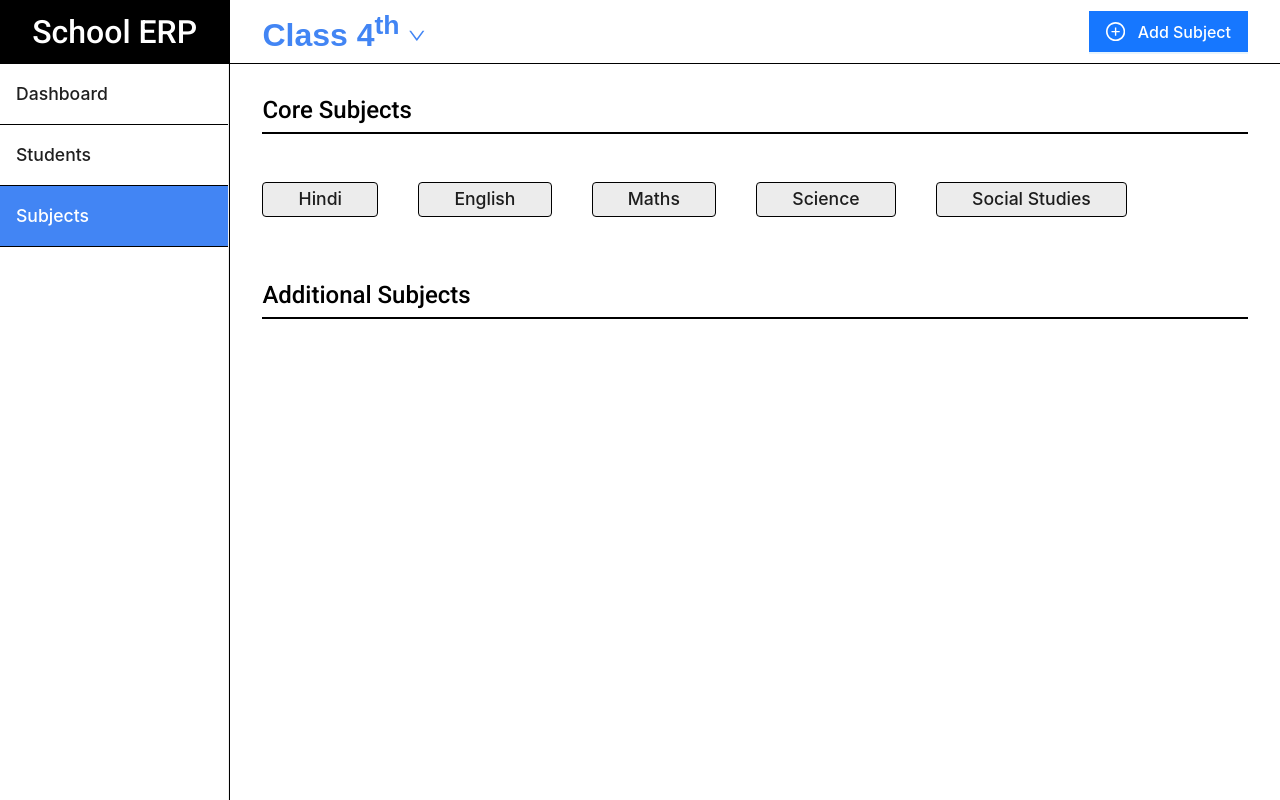
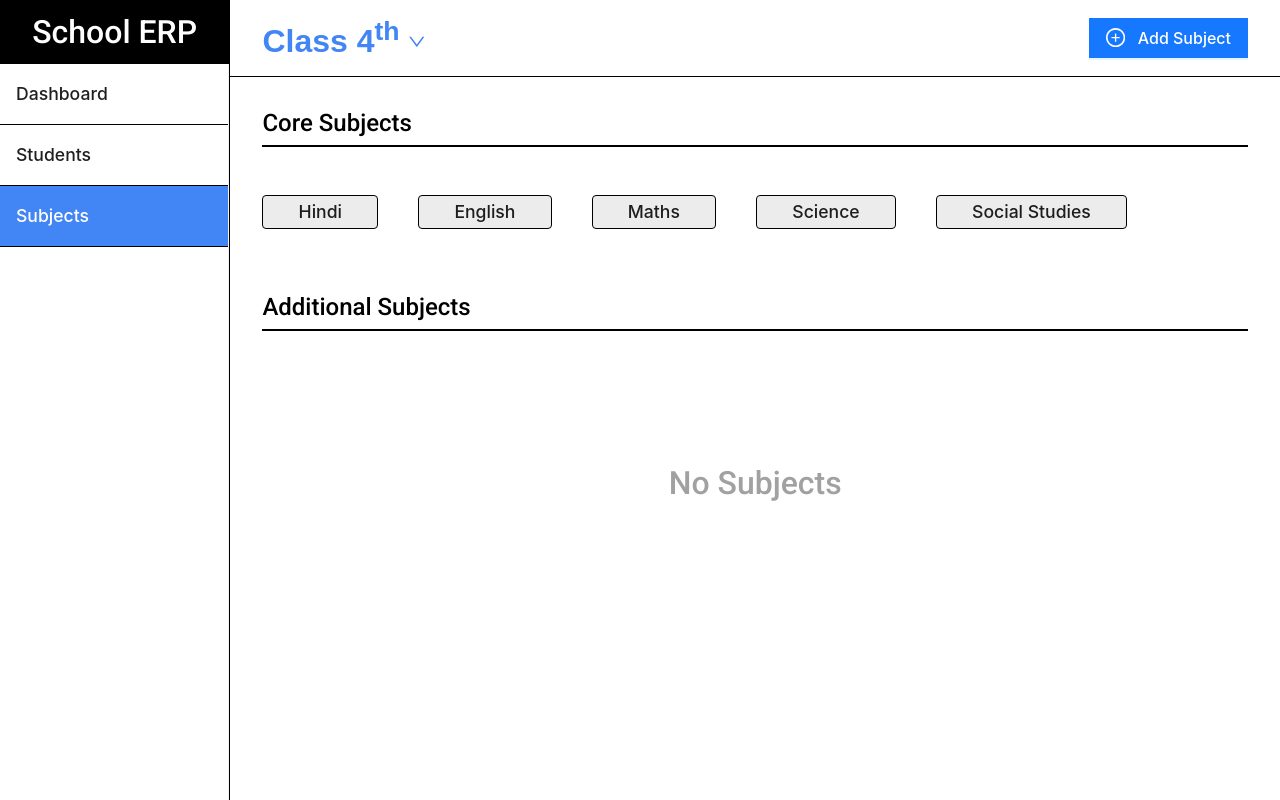
Before and after one commit to AryaK-31/Student-ERP, a React (Vite) app: page /dashboard in a window 1280 px wide. Both pictures are taken after a click on the item "Subjects". Built offline with nearby package versions, Linux system fonts and the light colour scheme.

Commit message:
AS-48 | Resolved PR Comments

```diff
--- a/src/components/AddSubjectModal.tsx
+++ b/src/components/AddSubjectModal.tsx
@@ -24,12 +24,11 @@ const schema = yup.object().shape({
       const currentClassData = context.options.context
         ? (context.options.context.currentClassData as AllStudentsType)
         : null;
+
       const allSubjects = currentClassData
-        ? [
-            ...currentClassData.additionalSubjects.map((sub) => sub.value),
-            ...allCoreSubjects.map((sub) => sub.value),
-          ]
-        : [...allCoreSubjects.map((sub) => sub.value)];
+        ? currentClassData.additionalSubjects.map((sub) => sub.value).concat(allCoreSubjects.map((sub) => sub.value))
+        : allCoreSubjects.map((sub) => sub.value);
+
       return !allSubjects.includes(toSnakeCase(value || ''));
     }),
 });
--- a/src/components/Topbar.module.scss
+++ b/src/components/Topbar.module.scss
@@ -1,7 +1,6 @@
 @import '../scss/variable';
 
 .menu {
-  height: 8vh;
   padding: 1rem 2rem;
   display: flex;
   align-items: center;
--- a/src/form/AddStudent.tsx
+++ b/src/form/AddStudent.tsx
@@ -93,9 +93,11 @@ const AddStudent: React.FC = () => {
       }
 
       await messageApi.success('Student added successfully!', 1);
+
+      setLoading(false);
+      reset();
     } catch (error) {
       await messageApi.error('Failed to add student.', 1);
-    } finally {
       setLoading(false);
       reset();
     }
--- a/src/layout/AppLayout.module.scss
+++ b/src/layout/AppLayout.module.scss
@@ -7,4 +7,11 @@
 
 .rightLayout{
   flex: 1;
+
+  display: flex;
+  flex-direction: column;
+
+  .outlet{
+    flex: 1;
+  }
 }
--- a/src/layout/AppLayout.tsx
+++ b/src/layout/AppLayout.tsx
@@ -9,8 +9,8 @@ const AppLayout: React.FC = () => (
     <div className={styles.layout}>
       <Sidebar />
       <div className={styles.rightLayout}>
-        <Topbar />
-        <Outlet />
+        <div className={styles.topbar}><Topbar /></div>
+        <div className={styles.outlet}><Outlet /></div>
       </div>
     </div>
   );
--- a/src/screens/Dashboard.module.scss
+++ b/src/screens/Dashboard.module.scss
@@ -0,0 +1,9 @@
+.dashboardBase {
+  font-size: 2rem;
+  font-weight: 500;
+  height: 100%;
+  display: flex;
+  justify-content: center;
+  align-items: center;
+  color: #a2a1a1;
+}
--- a/src/screens/Dashboard.tsx
+++ b/src/screens/Dashboard.tsx
@@ -1,10 +1,11 @@
 import React from 'react';
 import { useAppContext } from '../contexts/AppContext';
+import styles from './Dashboard.module.scss'
 
 const Dashboard: React.FC = () => {
   const { currentClass } = useAppContext();
 
-  return <div className="dashboardBase">Dashboard you are on {currentClass}</div>;
+  return <div className={styles.dashboardBase}> No Data</div>;
 };
 
 export default Dashboard;
--- a/src/screens/Subjects.module.scss
+++ b/src/screens/Subjects.module.scss
@@ -4,6 +4,11 @@
   flex-direction: column;
   justify-content: start;
   gap: 2rem;
+  height: 100%;
+
+  .additionalSubjectsWrapper{
+    flex: 1;
+  }
 
   .coreSubjects{
     padding: 2rem 0;
@@ -26,3 +31,14 @@
     }
   }
 }
+
+.noData{
+  font-size: 2rem;
+  font-weight: 500;
+  display: flex;
+  justify-content: center;
+  align-items: center;
+  height: 15rem;
+  margin: 0 auto;
+  color: #a2a1a1;
+}
--- a/src/screens/Subjects.tsx
+++ b/src/screens/Subjects.tsx
@@ -45,7 +45,7 @@ const Subjects: React.FC = () => {
   return (
     <div className={styles.subjectsBase}>
       {contextHolder}
-      <div>
+      <div className={styles.coreSubjectsWrapper}>
         <SectionHeader headerText="Core Subjects" />
         <div className={styles.coreSubjects}>
           {allCoreSubjects.map((subject) => (
@@ -55,7 +55,7 @@ const Subjects: React.FC = () => {
           ))}
         </div>
       </div>
-      <div>
+      <div className={styles.additionalSubjectsWrapper}>
         <SectionHeader headerText="Additional Subjects" />
         <div className={styles.coreSubjects}>
           {additionalSubjects.length > 0 ? (
@@ -76,7 +76,7 @@ const Subjects: React.FC = () => {
               </Tag>
             ))
           ) : (
-            null
+            <div className={styles.noData}>No Subjects</div>
           )}
         </div>
       </div>
```
